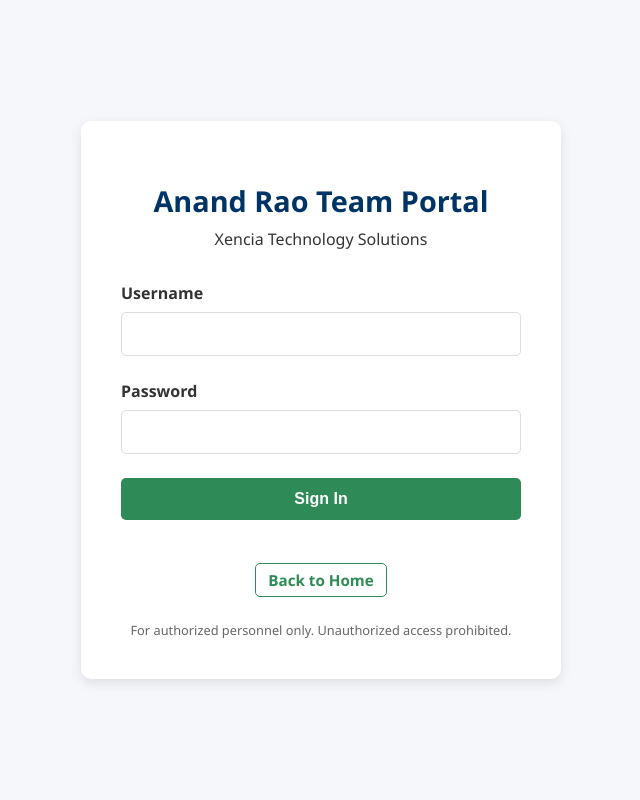
After one commit to Mohandev012/xenciaemployee, a Flask app: page /anand_login in a window 1280 px wide. The commit adds this page. Shown: the whole page, without its empty margins (319-959 px from the left). Run offline with Flask 3, Linux system fonts and the light colour scheme.

Commit message:
xenadmin_logincred

```diff
--- a/app.py
+++ b/app.py
@@ -1,12 +1,15 @@
 import logging
-logging.basicConfig(filename='flask-error.log', level=logging.DEBUG)
-from flask import Flask, jsonify, render_template
+from flask import Flask, jsonify, render_template, request, session, redirect, url_for
 from flask_cors import CORS
 import pyodbc
 
+# Initialize logging and app
+logging.basicConfig(filename='flask-error.log', level=logging.DEBUG)
 app = Flask(__name__)
 CORS(app)
+app.secret_key = 'your-secret-key-here'  # Replace with a strong secret
 
+# Database connection
 def get_db_connection():
     conn = pyodbc.connect(
         'DRIVER={ODBC Driver 17 for SQL Server};'
@@ -18,18 +21,118 @@ def get_db_connection():
     )
     return conn
 
+# ?? Sachin Login Route
+@app.route('/sachin_login', methods=['GET', 'POST'])
+def sachin_login():
+    if request.method == 'POST':
+        username = request.form.get('username')
+        password = request.form.get('password')
+        conn = get_db_connection()
+        cursor = conn.cursor()
+        cursor.execute("SELECT username FROM Login_Credentials WHERE username = ? AND password = ?", (username, password))
+        user = cursor.fetchone()
+        cursor.close()
+        conn.close()
+        if user:
+            session['logged_in'] = True
+            session['username'] = username
+            return redirect(url_for('sachin'))
+        return render_template('sachin_login.html', error='Invalid credentials')
+    return render_template('sachin_login.html')
+
+@app.route('/sachin_logout')
+def sachin_logout():
+    session.clear()
+    return redirect(url_for('sachin_login'))
+
+@app.route('/sachin')
+def sachin():
+    if not session.get('logged_in'):
+        return redirect(url_for('sachin_login'))
+    return render_template('sachin_employee_details.html')
+
 @app.route('/api/employees/sachin')
 def sachin_employees():
+    if not session.get('logged_in'):
+        return jsonify({'error': 'Unauthorized'}), 401
     return get_team_employees('sachin team')
+
+
+# ?? Naveen Login Route
+@app.route('/naveen_login', methods=['GET', 'POST'])
+def naveen_login():
+    if request.method == 'POST':
+        username = request.form.get('username')
+        password = request.form.get('password')
+        conn = get_db_connection()
+        cursor = conn.cursor()
+        cursor.execute("SELECT username FROM Login_Credentials WHERE username = ? AND password = ?", (username, password))
+        user = cursor.fetchone()
+        cursor.close()
+        conn.close()
+        if user:
+            session['logged_in'] = True
+            session['username'] = username
+            return redirect(url_for('naveen_protected'))
+        return render_template('naveen_login.html', error='Invalid credentials')
+    return render_template('naveen_login.html')
+
+@app.route('/naveen_logout')
+def naveen_logout():
+    session.clear()
+    return redirect(url_for('naveen_login'))
+
+@app.route('/naveen')
+def naveen_protected():
+    if not session.get('logged_in'):
+        return redirect(url_for('naveen_login'))
+    return render_template('naveen_employee_details.html')
 
 @app.route('/api/employees/naveen')
 def naveen_employees():
+    if not session.get('logged_in'):
+        return jsonify({'error': 'Unauthorized'}), 401
     return get_team_employees('naveen team')
+
+
+# ?? anand Login Route
+@app.route('/anand_login', methods=['GET', 'POST'])
+def anand_login():
+    if request.method == 'POST':
+        username = request.form.get('username')
+        password = request.form.get('password')
+        conn = get_db_connection()
+        cursor = conn.cursor()
+        cursor.execute("SELECT username FROM Login_Credentials WHERE username = ? AND password = ?", (username, password))
+        user = cursor.fetchone()
+        cursor.close()
+        conn.close()
+        if user:
+            session['logged_in'] = True
+            session['username'] = username
+            return redirect(url_for('anand_protected'))
+        return render_template('anand_login.html', error='Invalid credentials')
+    return render_template('anand_login.html')
+
+@app.route('/anand_logout')
+def anand_logout():
+    session.clear()
+    return redirect(url_for('anand_login'))
+
+@app.route('/anand')
+def anand_protected():
+    if not session.get('logged_in'):
+        return redirect(url_for('anand_login'))
+    return render_template('anand_employee_details.html')
 
 @app.route('/api/employees/anand')
 def anand_employees():
+    if not session.get('logged_in'):
+        return jsonify({'error': 'Unauthorized'}), 401
     return get_team_employees('anand team')
 
+
+# Utility to fetch team employees
 def get_team_employees(team_name):
     conn = get_db_connection()
     cursor = conn.cursor()
@@ -44,21 +147,11 @@ def get_team_employees(team_name):
     conn.close()
     return jsonify(results)
 
+
+# ?? Homepage
 @app.route('/')
 def home():
     return render_template("index.html")
 
-@app.route('/sachin')
-def sachin():
-    return render_template('sachin_employee_details.html')
-
-@app.route('/naveen')
-def naveen():
-    return render_template('naveen_employee_details.html')
-
-@app.route('/anand')
-def anand():
-    return render_template('anand_employee_details.html')
-
 if __name__ == '__main__':
     app.run(debug=True)
--- /dev/null
+++ b/templates/anand_login.html
@@ -0,0 +1,172 @@
+<!DOCTYPE html>
+<html lang="en">
+<head>
+  <meta charset="UTF-8">
+  <meta name="viewport" content="width=device-width, initial-scale=1.0">
+  <title>anand Team - Secure Login</title>
+  <style>
+    :root {
+      --primary-color: #2E8B57;
+      --secondary-color: #003366;
+      --error-color: #d9534f;
+      --text-color: #333;
+      --light-gray: #f5f7fa;
+      --border-color: #ddd;
+    }
+
+    body {
+      font-family: 'Segoe UI', Tahoma, Geneva, Verdana, sans-serif;
+      background-color: var(--light-gray);
+      display: flex;
+      justify-content: center;
+      align-items: center;
+      height: 100vh;
+      margin: 0;
+    }
+
+    .login-container {
+      background-color: white;
+      padding: 2.5rem;
+      border-radius: 10px;
+      box-shadow: 0 4px 12px rgba(0, 0, 0, 0.1);
+      width: 100%;
+      max-width: 400px;
+      text-align: center;
+    }
+
+    .login-header {
+      margin-bottom: 2rem;
+    }
+
+    .login-header h1 {
+      color: var(--secondary-color);
+      margin-bottom: 0.5rem;
+      font-size: 1.8rem;
+    }
+
+    .login-header p {
+      color: var(--text-color);
+      margin: 0;
+    }
+
+    .login-form {
+      display: flex;
+      flex-direction: column;
+      gap: 1.5rem;
+    }
+
+    .form-group {
+      text-align: left;
+    }
+
+    .form-group label {
+      display: block;
+      margin-bottom: 0.5rem;
+      font-weight: 600;
+      color: var(--text-color);
+    }
+
+    .form-group input {
+      width: 100%;
+      padding: 0.75rem;
+      border: 1px solid var(--border-color);
+      border-radius: 5px;
+      font-size: 1rem;
+      box-sizing: border-box;
+    }
+
+    .form-group input:focus {
+      outline: none;
+      border-color: var(--primary-color);
+      box-shadow: 0 0 0 2px rgba(46, 139, 87, 0.2);
+    }
+
+    .login-button {
+      background-color: var(--primary-color);
+      color: white;
+      border: none;
+      padding: 0.75rem;
+      border-radius: 5px;
+      font-size: 1rem;
+      font-weight: 600;
+      cursor: pointer;
+      transition: background-color 0.3s;
+    }
+
+    .login-button:hover {
+      background-color: #3CB371;
+    }
+
+    .error-message {
+      color: var(--error-color);
+      margin-top: 1rem;
+      font-size: 0.9rem;
+    }
+
+    .footer-note {
+      margin-top: 1.5rem;
+      font-size: 0.8rem;
+      color: #666;
+    }
+  </style>
+</head>
+<body>
+  <div class="login-container">
+    <div class="login-header">
+      <h1>Anand Rao Team Portal</h1>
+      <p>Xencia Technology Solutions</p>
+    </div>
+
+    <form class="login-form" method="POST" action="{{ url_for('anand_login') }}">
+      <div class="form-group">
+        <label for="username">Username</label>
+        <input type="text" id="username" name="username" required autocomplete="username">
+      </div>
+
+      <div class="form-group">
+        <label for="password">Password</label>
+        <input type="password" id="password" name="password" required autocomplete="current-password">
+      </div>
+
+      <button type="submit" class="login-button">Sign In</button>
+<div style="margin-top: 1.2rem;">
+  <a href="/" style="
+    color: #2E8B57;
+    text-decoration: none;
+    font-weight: 600;
+    font-size: 0.95rem;
+    border: 1px solid #2E8B57;
+    padding: 6px 12px;
+    border-radius: 5px;
+    display: inline-block;
+    transition: all 0.2s ease;
+  "
+  onmouseover="this.style.backgroundColor='#2E8B57'; this.style.color='white'"
+  onmouseout="this.style.backgroundColor='transparent'; this.style.color='#2E8B57'">
+    Back to Home
+  </a>
+</div>
+      {% if error %}
+      <div class="error-message">{{ error }}</div>
+      {% endif %}
+    </form>
+
+    <div class="footer-note">
+      For authorized personnel only. Unauthorized access prohibited.
+    </div>
+  </div>
+
+  <!-- Basic client-side validation -->
+  <script>
+    document.querySelector('.login-form').addEventListener('submit', function(e) {
+      const username = document.getElementById('username').value.trim();
+      const password = document.getElementById('password').value.trim();
+
+      if (!username || !password) {
+        e.preventDefault();
+        alert('Please enter both username and password');
+      }
+    });
+  </script>
+</body>
+</html>
```
Also changed, not shown: templates/anand_employee_details.html (+21 -2 lines), templates/index.html (+7 -7 lines), templates/naveen_employee_details.html (+23 -15 lines), templates/naveen_login.html (added, +172 -0 lines), templates/sachin_employee_details.html (+24 -2 lines), templates/sachin_login.html (added, +173 -0 lines), static/images/xencia-logo.png (renamed from templates/xencia-logo.png), 1 other file.
